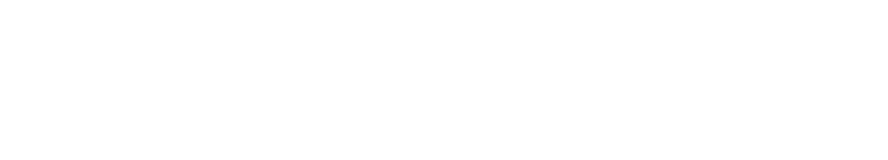
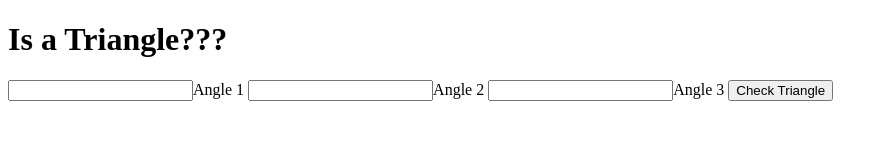
Before and after one commit to Saurabh-Singh-Negi/Mark-12-Fun-With-Triangles, a plain HTML site: page index.html in a window 1280 px wide. Shown: the whole page, without its empty margins (0-888 px from the left). Drawn offline with Linux system fonts and the light colour scheme.

Commit message:
html elements added

```diff
--- a/index.html
+++ b/index.html
@@ -8,7 +8,21 @@
     <link rel="stylesheet" href="style.css">
 </head>
 <body>
+    <div id="container">
+        <h1>Is a Triangle???</h1>
+        <label for="angle1">
+            <input type="number" id="angle1" />Angle 1
+        </label>
+        <label for="angle2">
+            <input type="number" id="angle2" />Angle 2
+        </label>
+        <label for="angle3">
+            <input type="number" id="angle3" />Angle 3
+        </label>
 
+        <button id="check-triangle">Check Triangle</button>
+        <h2 id="output"></h2>
+    </div>
 
 
 
```
